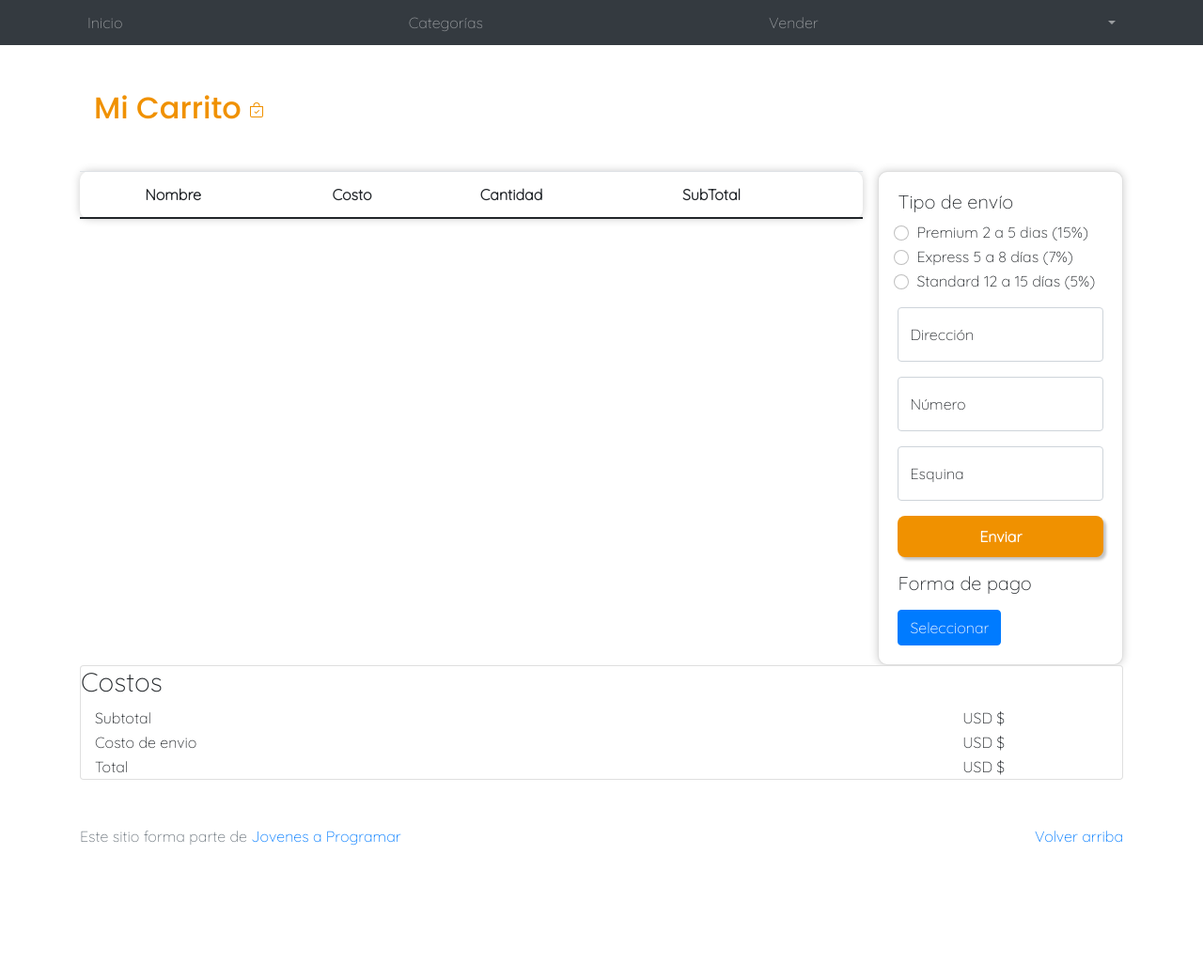
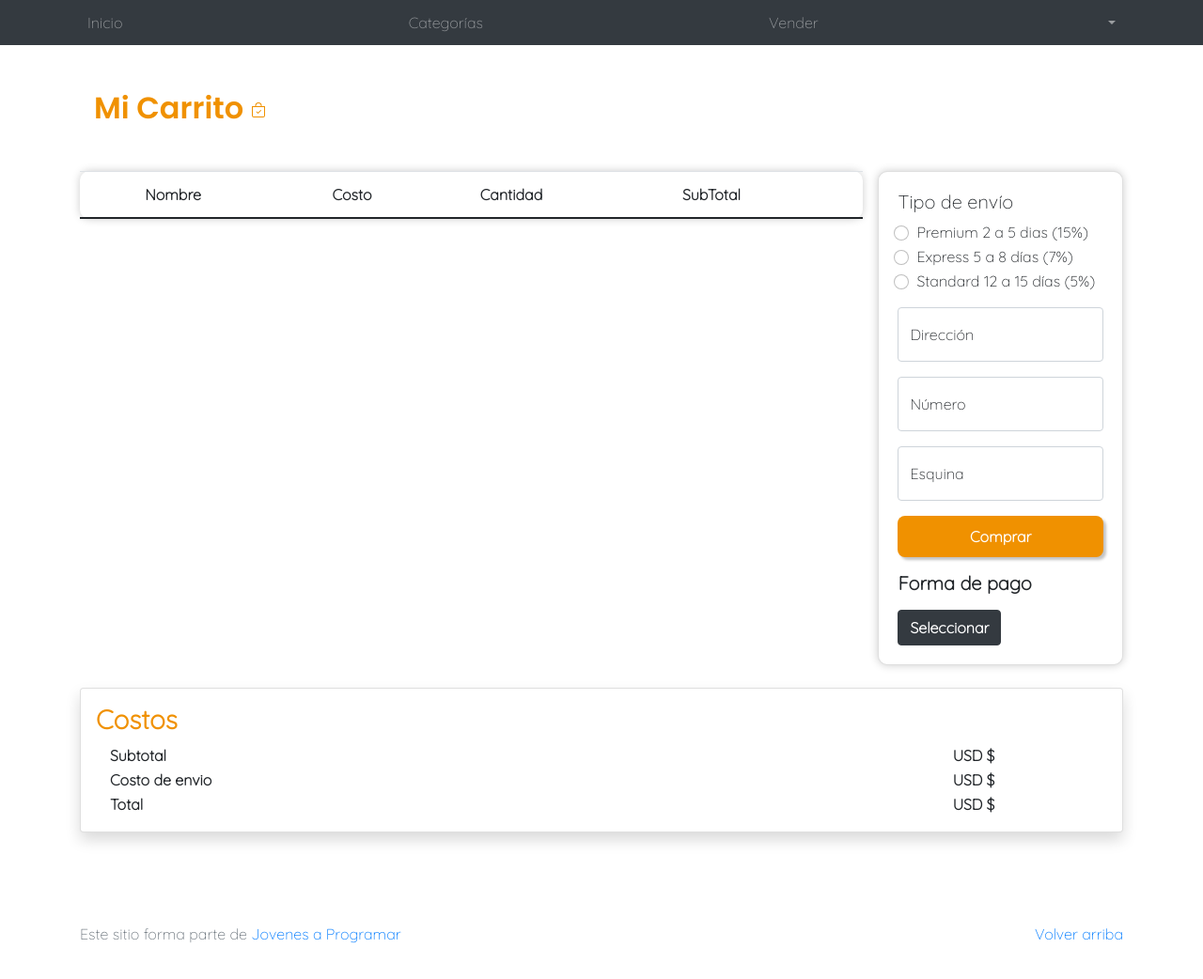
Before and after one commit to gastonmartinezz/Entrega, a plain HTML site: page cart.html in a window 1280 px wide. Shown: the whole page at 94% size. Before the commit the page ends 954 px from the top, so only its background shows below. Drawn offline with nearby package versions, Linux system fonts and the light colour scheme; no server answers.

Commit message:
cambios de estilo en  carrito
agregue algunos paddings y margins a las cosas asi quedan mas organizadas y menos pegadas

```diff
--- a/cart.html
+++ b/cart.html
@@ -58,7 +58,7 @@
 
   <main class="container">
     <div class="container" id="resultado">
-      <h2 class=" title text-start mb-4 my-5">Mi Carrito <svg xmlns="http://www.w3.org/2000/svg" width="16" height="16" fill="currentColor" class="bi bi-bag-check" viewBox="0 0 16 16">
+      <h2 class=" title text-start mb-3 my-5 fw-bold">Mi Carrito <svg xmlns="http://www.w3.org/2000/svg" width="16" height="16" fill="currentColor" class="bi bi-bag-check" viewBox="0 0 16 16">
         <path fill-rule="evenodd" d="M10.854 8.146a.5.5 0 0 1 0 .708l-3 3a.5.5 0 0 1-.708 0l-1.5-1.5a.5.5 0 0 1 .708-.708L7.5 10.793l2.646-2.647a.5.5 0 0 1 .708 0z"/>
         <path d="M8 1a2.5 2.5 0 0 1 2.5 2.5V4h-5v-.5A2.5 2.5 0 0 1 8 1zm3.5 3v-.5a3.5 3.5 0 1 0-7 0V4H1v10a2 2 0 0 0 2 2h10a2 2 0 0 0 2-2V4h-3.5zM2 5h12v9a1 1 0 0 1-1 1H3a1 1 0 0 1-1-1V5z"/>
       </svg></h2>
@@ -125,11 +125,11 @@
             <label for="floatingInput" id="esquina">Esquina</label>
           </div>
 
-          <button class="boton" type="submit" id="enviarBoton">  <strong>Enviar</strong></button>
+          <button class="boton" type="submit" id="enviarBoton">  <strong>Comprar</strong></button>
           <div class="pt-3">
-          <h5 id="formaDePago">Forma de pago</h5>
+          <h5 id="formaDePago" class="fw-bold">Forma de pago</h5>
           <p id="texto"></p>
-          <button type="button" class="btn btn-primary" data-toggle="modal" data-target="#myModal">Seleccionar</button>
+          <button type="button" class="btn btn-dark fw-bold" data-toggle="modal" data-target="#myModal">Seleccionar</button>
           </div>
           </div>
 
@@ -189,20 +189,20 @@
     </div>
 </div>
 
-    <div id="Costos" class="card">
-      <h3>Costos</h3>
+    <div id="Costos" class="card mt-4 p-3 shadow p-3 mb-5 bg-body-tertiary rounded">
+      <h3 class="fw-bolder" id="h3">Costos</h3>
       <table>
         <tr>
-          <td class="col-10">Subtotal</td>
-          <td class="col-sm-2">USD $<span id="subtotal"></span></td>
+          <td class="col-10 fw-bold">Subtotal</td>
+          <td class="col-sm-2 fw-bold">USD $<span id="subtotal"></span></td>
         </tr>
         <tr>
-          <td class="col-10">Costo de envio</td>
-          <td class="col-2">USD $<span id="costo-envio"></span></td>
+          <td class="col-10 fw-bold">Costo de envio</td>
+          <td class="col-2 fw-bold">USD $<span id="costo-envio"></span></td>
         </tr>
         <tr>
-          <td class="col-10">Total</td>
-          <td class="col-2">USD $<span id="total" ></span></td>
+          <td class="col-10 fw-bold">Total</td>
+          <td class="col-2 fw-bold">USD $<span id="total" ></span></td>
         </tr>
       </table>
     </div>
--- a/css/styles.css
+++ b/css/styles.css
@@ -356,11 +356,18 @@ nav button {
 .title{
 
   color: #F09100;
-  font-size: em;
   font-family: 'Poppins', sans-serif;
+  font-size: ;
 }
 
 h5{
 
   font-weight: bolder;
 }
+
+#h3{
+
+  color: #F09100;
+}
+
+#costos
```
